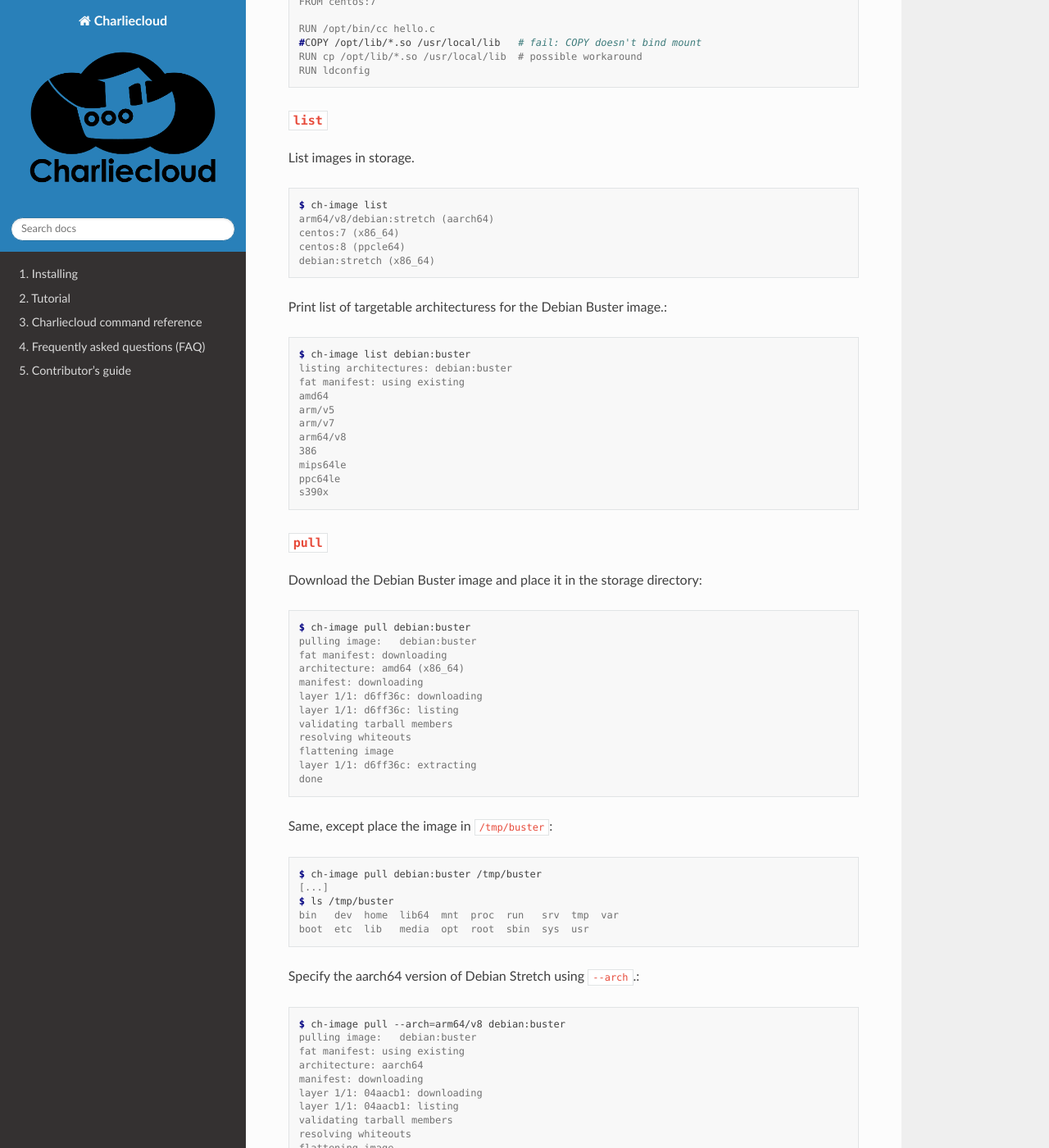
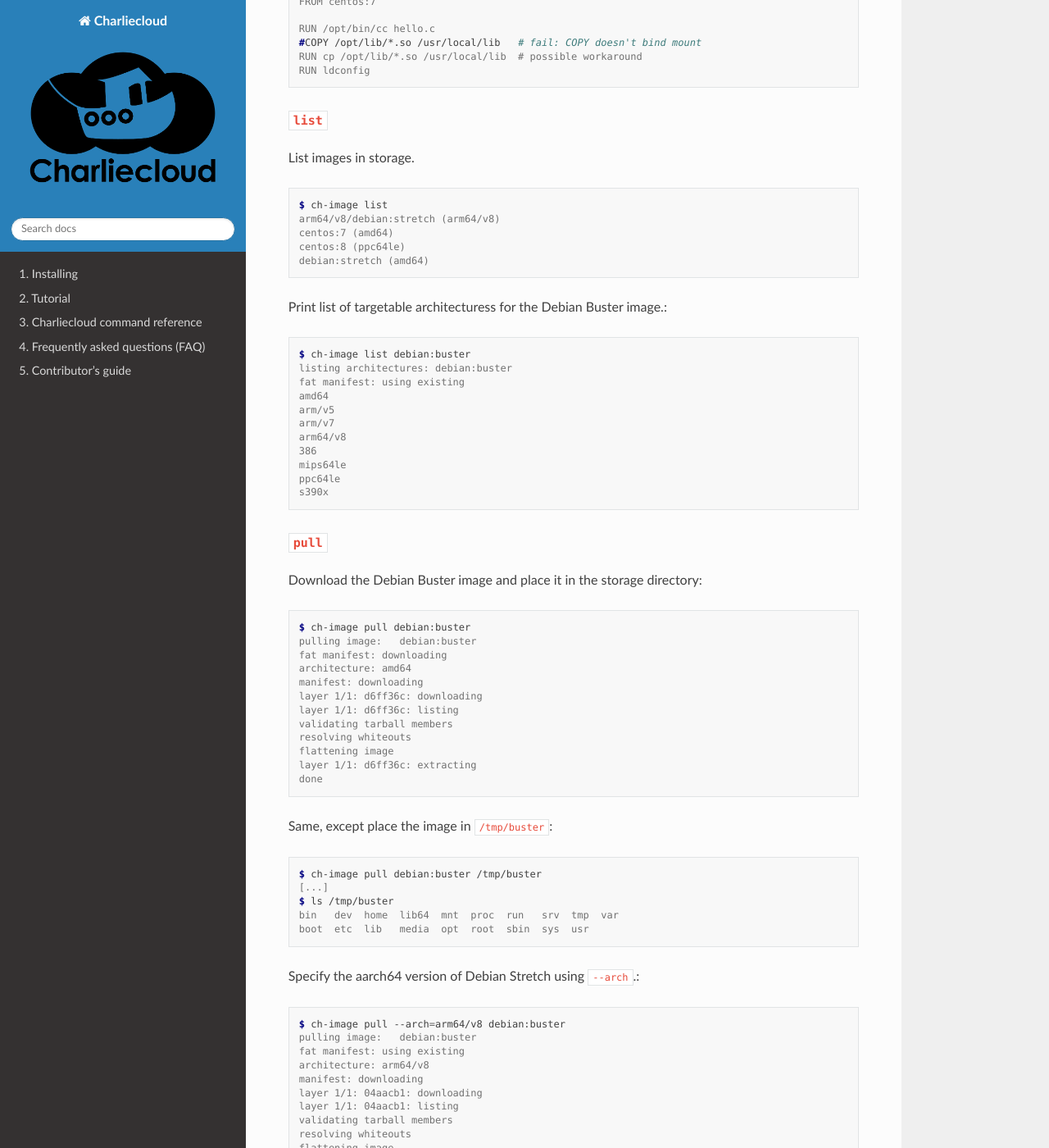
Before and after one commit to hpc/charliecloud, a Sphinx documentation site: the page built from doc/ch-image.rst, in a window 1280 px wide and 1400 px high, scrolled down 10092 px. Shown: the whole window at 82% size. Built offline with Sphinx 7.4.7 and the Read the Docs theme 2.0.0, drawn with Linux system fonts in a browser that asks for light colours; some of the changed text lies outside the part shown.

Commit message:
use docker arch referencing

```diff
--- a/doc/ch-image_desc.rst
+++ b/doc/ch-image_desc.rst
@@ -525,10 +525,10 @@ List images in storage.
 ::
 
   $ ch-image list
-  arm64/v8/debian:stretch (aarch64)
-  centos:7 (x86_64)
-  centos:8 (ppcle64)
-  debian:stretch (x86_64)
+  arm64/v8/debian:stretch (arm64/v8)
+  centos:7 (amd64)
+  centos:8 (ppc64le)
+  debian:stretch (amd64)
 
 Print list of targetable architecturess for the Debian Buster image.::
 
@@ -552,7 +552,7 @@ Download the Debian Buster image and place it in the storage directory::
   $ ch-image pull debian:buster
   pulling image:   debian:buster
   fat manifest: downloading
-  architecture: amd64 (x86_64)
+  architecture: amd64
   manifest: downloading
   layer 1/1: d6ff36c: downloading
   layer 1/1: d6ff36c: listing
@@ -575,7 +575,7 @@ Specify the aarch64 version of Debian Stretch using :code:`--arch`.::
    $ ch-image pull --arch=arm64/v8 debian:buster
    pulling image:   debian:buster
    fat manifest: using existing
-   architecture: aarch64
+   architecture: arm64/v8
    manifest: downloading
    layer 1/1: 04aacb1: downloading
    layer 1/1: 04aacb1: listing
@@ -588,7 +588,7 @@ Specify the aarch64 version of Debian Stretch using :code:`--arch`.::
 Specify the ppc64le version of Debian Stretch using long name.::
 
    $ ch-image pull ppc64le/debian:buster
-   pulling image:   arm/v7/debian:buster
+   pulling image:   ppc64le/debian:buster
    fat manifest: using existing
    architecture: ppc64le
    manifest: downloading
```
